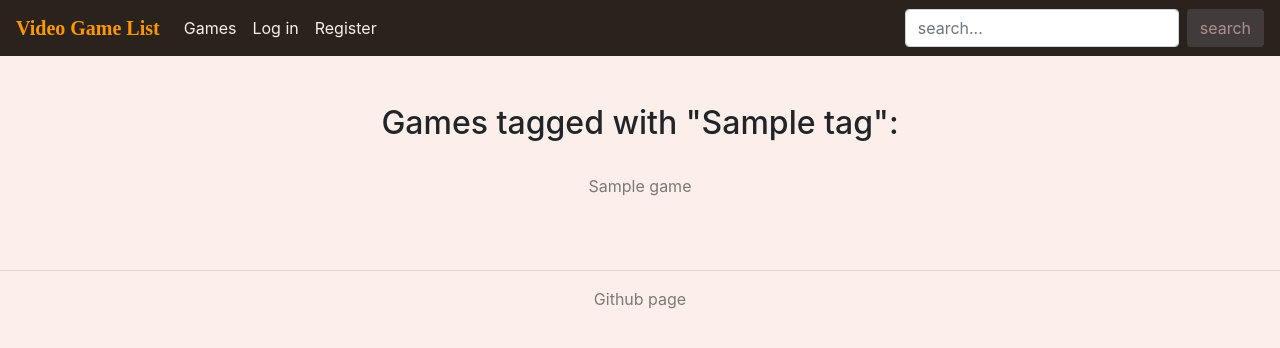
After one commit to jennahanski/ihmissuhdesovellus, a Flask app: template templates/tagged.html in a window 1280 px wide. The commit adds this page. Shown: the top 348 px of the page. Run offline with Flask 3, Linux system fonts and the light colour scheme; the template is opened without the code that fills it: most values are stand-ins (such as "Sample title", 1, 10 or a date in 2020); some libraries are stand-ins or nearby versions.

Commit message:
Show games tagged with a given tag

```diff
--- a/tags.py
+++ b/tags.py
@@ -11,6 +11,10 @@ def get_my_tags(game_id, user_id):
     sql = "SELECT id, name, creator_id FROM tags WHERE game_id=:game_id AND creator_id=:user_id ORDER BY id"
     return db.session.execute(sql, {"game_id":game_id, "user_id":user_id}).fetchall()
 
+def get_games(tag):
+    sql = "SELECT DISTINCT G.name FROM games G, tags T WHERE G.id=T.game_id AND T.name=:tag"
+    return db.session.execute(sql, {"tag":tag}).fetchall()
+
 def get_all_tags(game_id):
     sql = "SELECT T.name, COUNT(U.id) FROM tags T LEFT JOIN users U ON U.id=T.creator_id WHERE game_id=:game_id GROUP BY T.name"
     return db.session.execute(sql, {"game_id":game_id}).fetchall()
--- a/templates/game.html
+++ b/templates/game.html
@@ -81,7 +81,7 @@
             {% endif %}
             <p>
             {% for tag in tags %}
-                {{ tag[0] }}
+                <a href="/tagged/{{ tag[0] }}">{{ tag[0] }} </a>
                 <span class="badge badge-tag badge-pill">{{ tag[1] }}</span>
             {% endfor %}
         </div>
--- /dev/null
+++ b/templates/tagged.html
@@ -0,0 +1,17 @@
+{% extends "layout.html" %}
+{% block content %}
+
+<div class="container">
+    <div class="row">
+        <div class="col">
+            <h2>Games tagged with "{{ tag }}":</h2>
+            <br>
+            {% for game in games %}
+            <a href="/game/{{ game.id }}">{{ game.name }}</a>
+            <br>
+            {% endfor %}
+        </div>
+    </div>
+</div>
+
+{% endblock %}
```
Also changed, not shown: routes.py (+6 -4 lines).
